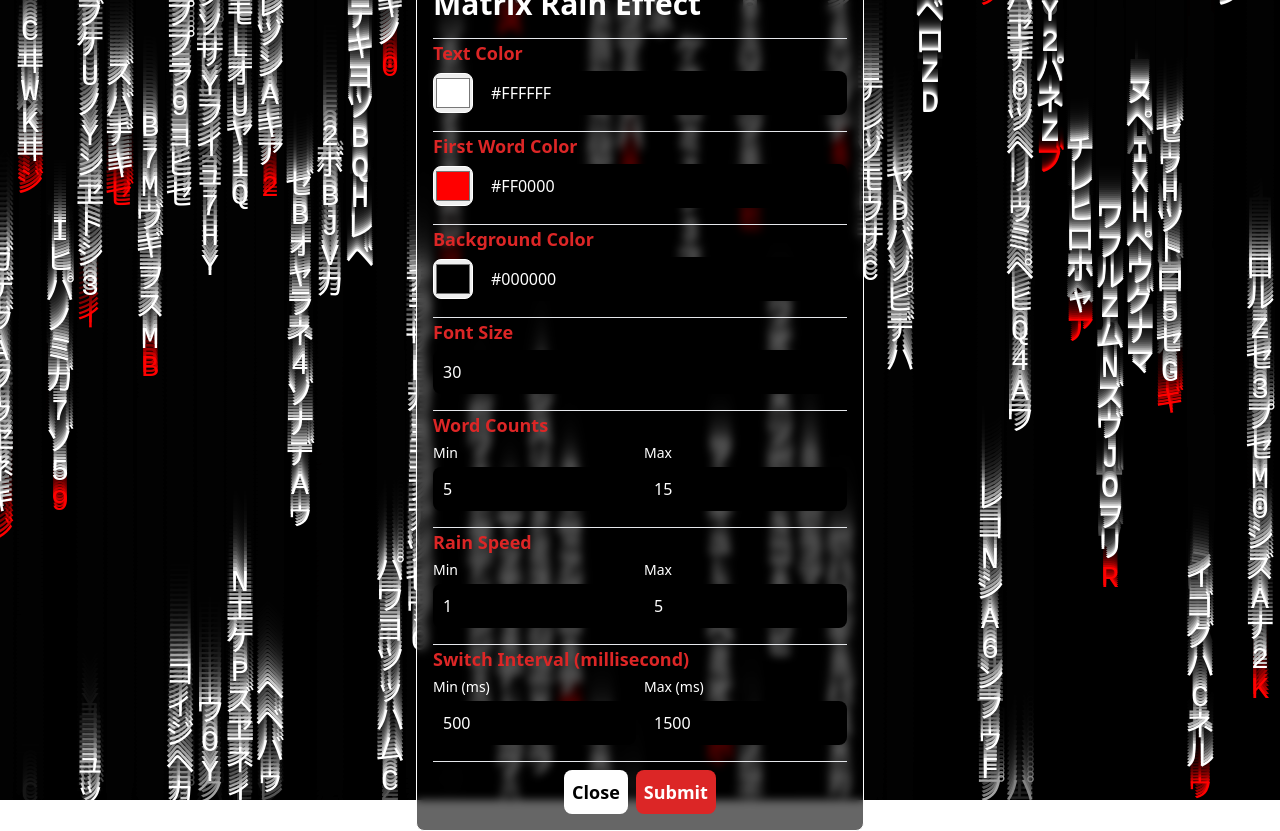
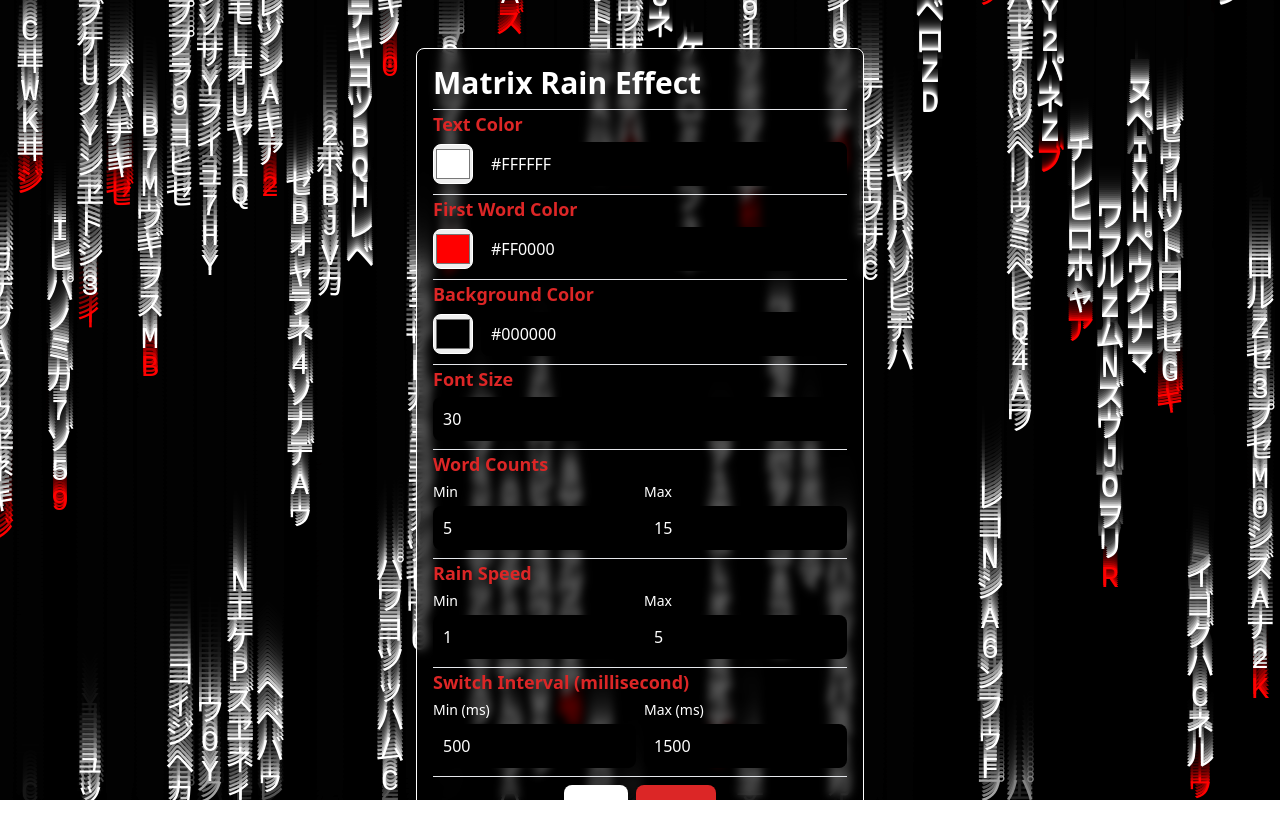
Before and after one commit to nainghtetlinn/matrix-rain-effect, a website built with Vite: page index.html in a window 1280 px wide. After the commit the page ends 800 px from the top, so only its background shows below. Built offline with nearby package versions, Linux system fonts and the light colour scheme.

Commit message:
add overflow scroll

```diff
--- a/index.html
+++ b/index.html
@@ -10,10 +10,10 @@
   <body>
     <div id="canvas-container" class="absolute inset-0 overflow-hidden"></div>
 
-    <section class="relative flex justify-center items-center h-screen">
+    <section class="relative h-screen overflow-scroll py-12">
       <form
         id="form"
-        class="hidden bg-black/60 backdrop-blur-sm p-4 max-w-md border border-white rounded-lg space-y-4 divide-y"
+        class="hidden bg-black/60 backdrop-blur-sm p-4 mx-auto max-w-md border border-white rounded-lg space-y-2 divide-y"
       >
         <h1 class="text-white text-3xl font-semibold">Matrix Rain Effect</h1>
 
```
